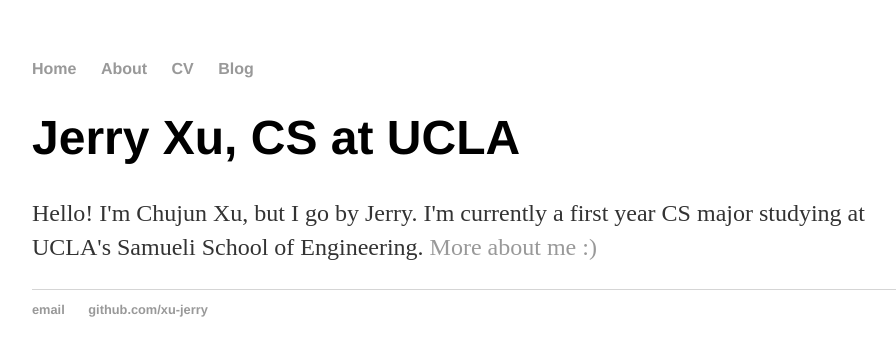
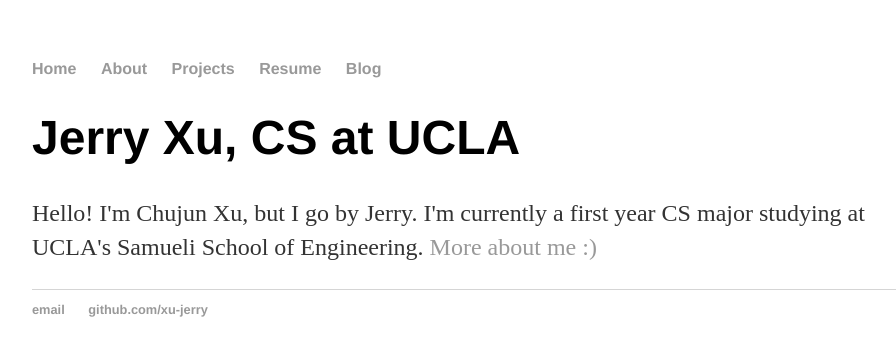
Before and after one commit to xu-jerry/xu-jerry.github.io, a Jekyll site: the page built from index.html, in a window 1280 px wide. Shown: the top 356 px of the page, without its empty margins (160-1056 px from the left). Built offline with Jekyll 4.4.1, drawn with Linux system fonts in a browser that asks for light colours.

Commit message:
Changed CV to resume, added Projects

```diff
--- a/_layouts/default.html
+++ b/_layouts/default.html
@@ -10,7 +10,8 @@
 	    		<ul>
 	        		<li><a href="/">Home</a></li>
 		        	<li><a href="/about">About</a></li>
-	        		<li><a href="/cv">CV</a></li>
+	        		<li><a href="/projects">Projects</a></li>
+				<li><a href="/resume">Resume</a></li>
 	        		<li><a href="/blog">Blog</a></li>
 	    		</ul>
 			</nav>
```
